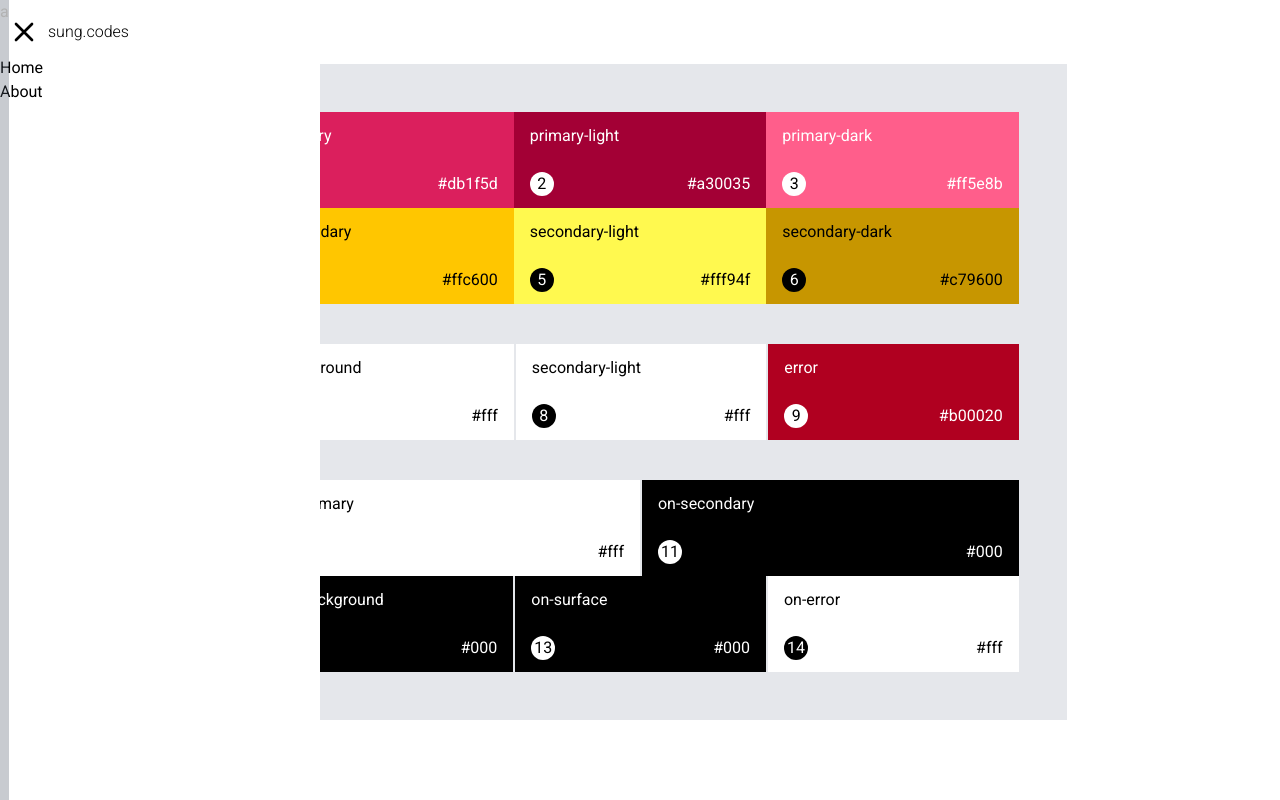
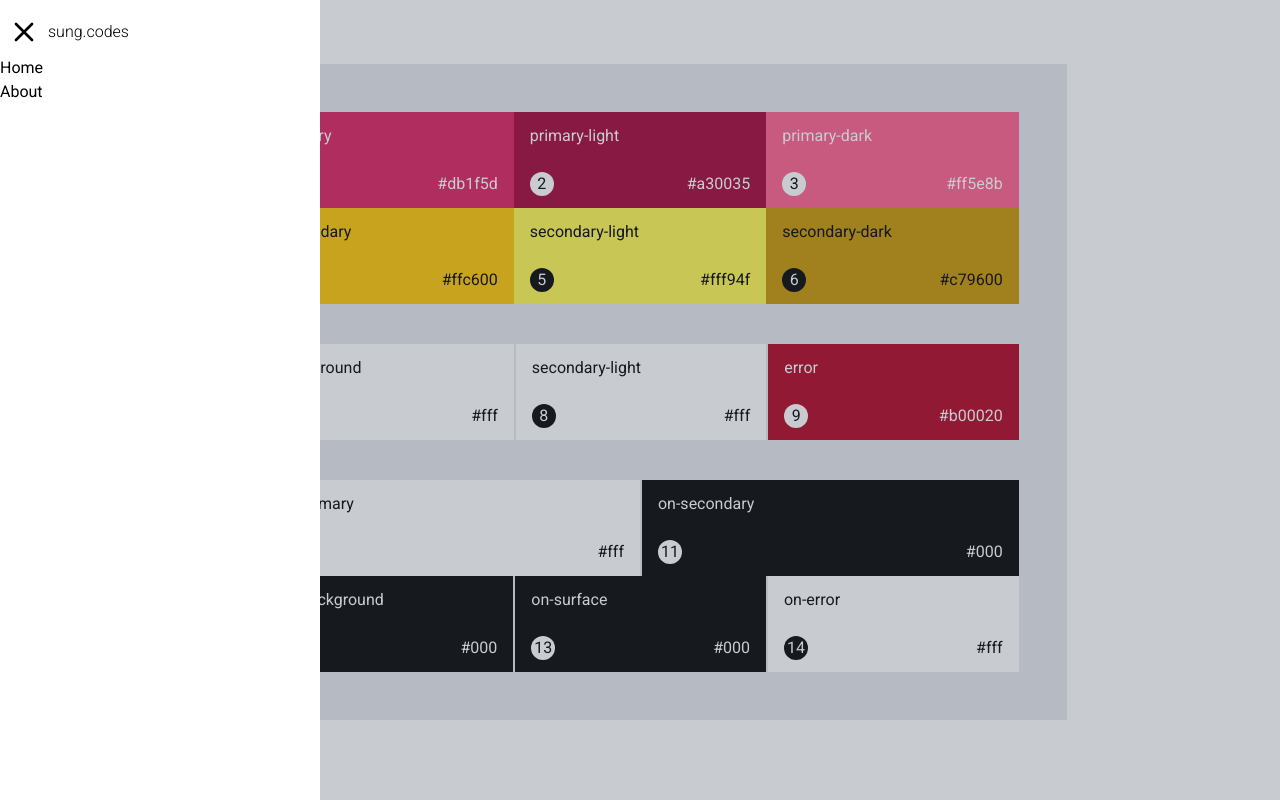
Before and after one commit to dance2die/demo.tailwind.breakpoint.theme, a Next.js app: page / in a window 1280 px wide. Built offline with nearby package versions, Linux system fonts and the light colour scheme.

Commit message:
Added scrim in Appbar

```diff
--- a/components/Appbar.tsx
+++ b/components/Appbar.tsx
@@ -46,7 +46,7 @@ const Hamburger = () => {
 	);
 };
 
-const Scrim = () => <div className="bg-gray-600 opacity-30 fixed top-0 left-0 min-w-screen h-screen">a</div>;
+const Scrim = () => <div className="bg-gray-600 opacity-30 fixed top-0 left-0 w-screen h-screen">a</div>;
 
 /**
  * Shown when a user clicks on Appbar button (Hamburger menu)
@@ -66,7 +66,6 @@ function NavigationDrawer() {
 					<Link href="/about">About</Link>
 				</li>
 			</ul>
-			{isOpen && <Scrim />}
 		</nav>
 	);
 }
@@ -79,6 +78,7 @@ function Appbar() {
 
 	return (
 		<header className="h-16 relative">
+			{isOpen && <Scrim />}
 			<div className="flex h-full justify-between items-center">
 				<section className="flex justify-between items-center">
 					<Hamburger />
```
